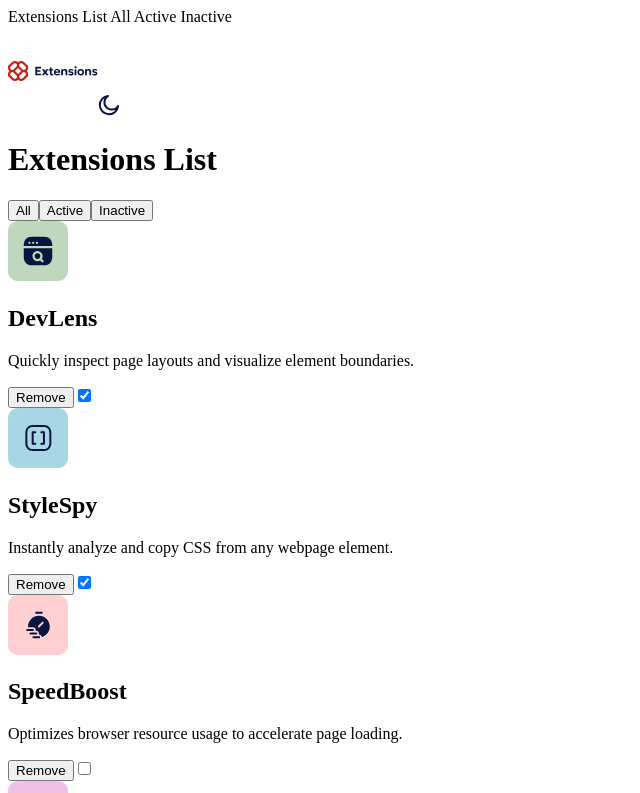
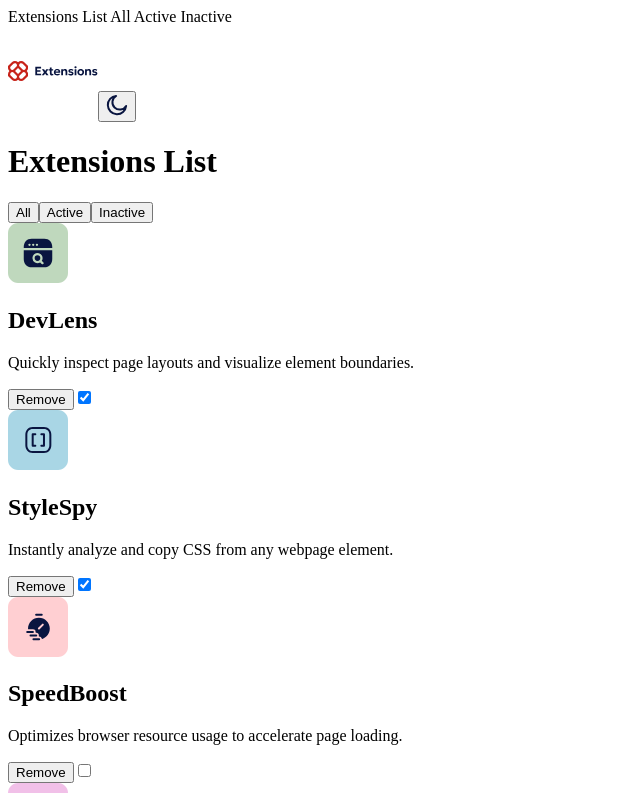
Before and after one commit to CJ-Cepe/fm-extensions-manager-main, a React (Vite) app: page / in a window 1280 px wide. Shown: the top 793 px of the page, without its empty margins (0-640 px from the left). Built offline with nearby package versions, Linux system fonts and the light colour scheme.

Commit message:
feat: settle changing theme logic

```diff
--- a/src/components/ThemeSwitch.jsx
+++ b/src/components/ThemeSwitch.jsx
@@ -1,6 +1,43 @@
-import lightModeIcon from "/assets/images/icon-sun.svg";
-import darkModeIcon from "/assets/images/icon-moon.svg";
+import iconSun from "/assets/images/icon-sun.svg";
+import iconMoon from "/assets/images/icon-moon.svg";
+import { useState, useEffect } from "react";
+
+const getInitialTheme = () => {
+  if (typeof window !== "undefined" && window.matchMedia) {
+    return window.matchMedia("(prefers-color-scheme: dark)").matches
+      ? "dark"
+      : "light";
+  }
+  return "light";
+};
 
 export default function ThemeSwitch() {
-  return <img src={darkModeIcon} alt="Theme Icon" />;
+  const [theme, setTheme] = useState(getInitialTheme);
+
+  useEffect(() => {
+    const body = document.body;
+    body.classList.remove("light-override", "dark-override");
+    if (theme === "dark") {
+      body.classList.add("dark-override");
+    } else if (theme === "light") {
+      body.classList.add("light-override");
+    }
+  }, [theme]);
+
+  const toggleTheme = () => {
+    setTheme((currentTheme) => (currentTheme === "light" ? "dark" : "light"));
+  };
+
+  return (
+    <button aria-label="Toggle theme" onClick={toggleTheme}>
+      <img
+        src={theme === "light" ? iconMoon : iconSun}
+        alt={
+          theme === "light"
+            ? "Moon icon for dark theme"
+            : "Sun icon for light theme"
+        }
+      />
+    </button>
+  );
 }
```
